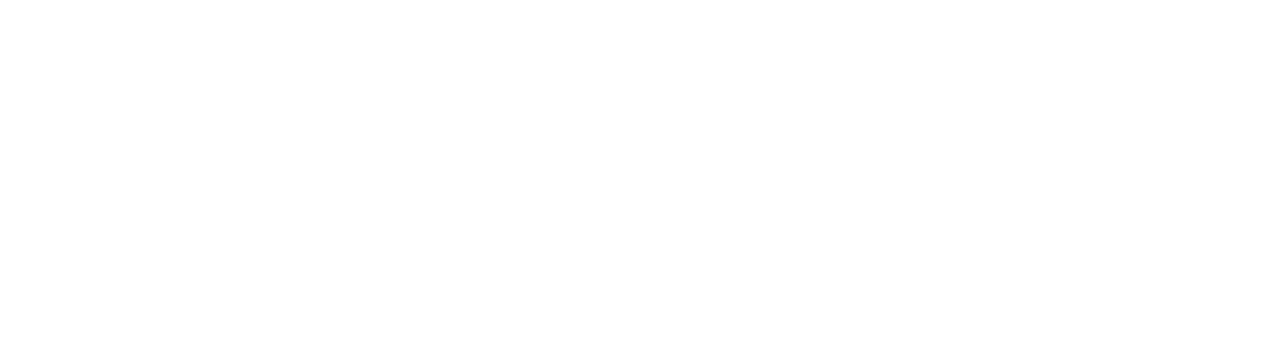
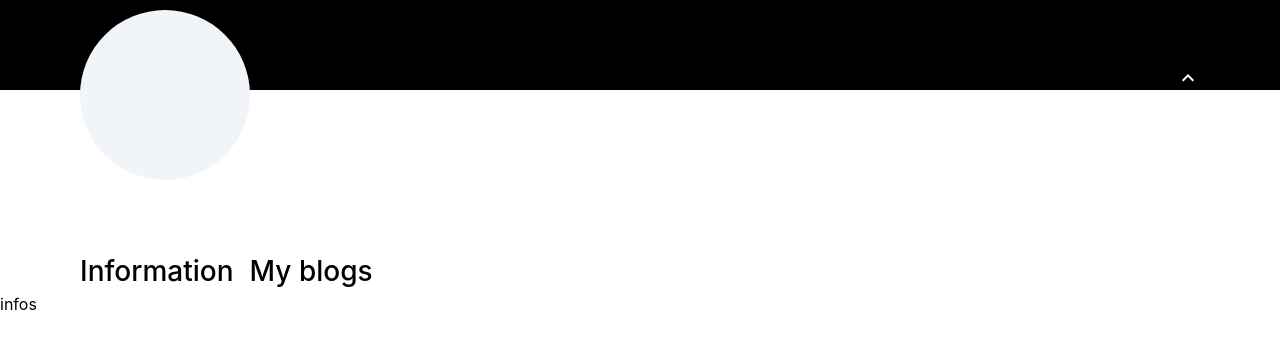
Before and after one commit to Huyhehe/react-blog, a React (Create React App) app: page /profile/info in a window 1280 px wide. Before the commit this address had no page. Shown: the top 348 px of the page. Built offline with nearby package versions, Linux system fonts and the light colour scheme.

Commit message:
modify router

```diff
--- a/src/App.js
+++ b/src/App.js
@@ -28,7 +28,23 @@
                     <Page title={"React blogs"} />
                   </Layout>
                 }
-              />
+              >
+                {route.childrens &&
+                  route.childrens.map((children, index) => {
+                    const ChildPage = children.component;
+                    return (
+                      <Route
+                        key={index}
+                        path={children.path}
+                        element={
+                          <Layout>
+                            <ChildPage title={"React blogs"} />
+                          </Layout>
+                        }
+                      />
+                    );
+                  })}
+              </Route>
             );
           })}
           {publicRoutes.map((route, index) => {
--- /dev/null
+++ b/src/Pages/Profile/Info.jsx
@@ -0,0 +1,5 @@
+const Info = () => {
+  return <div>infos</div>;
+};
+
+export default Info;
--- a/src/Pages/Profile.jsx
+++ b/src/Pages/Profile/Profile.jsx
@@ -1,5 +1,6 @@
 import { MdKeyboardArrowUp } from "react-icons/md";
 import { useSelector } from "react-redux";
+import { NavLink, Outlet } from "react-router-dom";
 
 const Profile = () => {
   const user = useSelector((state) => state.user?.user);
@@ -10,7 +11,7 @@
     },
     {
       title: "My blogs",
-      direction: "/profile/blogs",
+      direction: "blogs",
     },
   ];
 
@@ -36,10 +37,18 @@
         {links.map((link, index) => {
           return (
             <div key={index} className="cursor-pointer">
-              <span className="text-[1.75rem] font-medium">{link.title}</span>
+              <NavLink
+                to={link.direction}
+                className="text-[1.75rem] font-medium"
+              >
+                {link.title}
+              </NavLink>
             </div>
           );
         })}
+      </div>
+      <div>
+        <Outlet />
       </div>
     </div>
   );
--- a/src/Routes/index.js
+++ b/src/Routes/index.js
@@ -3,7 +3,8 @@
 import Home from "~/Pages/Home";
 import SingleBlog from "~/Pages/SingleBlog";
 import { UnAuthLayout, ProfileLayout } from "~/Layouts";
-import Profile from "~/Pages/Profile";
+import Profile from "~/Pages/Profile/Profile";
+import Info from "~/Pages/Profile/Info";
 
 //publicRoutes
 const publicRoutes = [
@@ -13,7 +14,15 @@
 
 //privateRoutes
 const privateRoutes = [
-  { path: "/profile", component: Profile, layout: ProfileLayout },
+  {
+    path: "/profile",
+    component: Profile,
+    layout: ProfileLayout,
+    childrens: [
+      { path: "info", component: Info, layout: ProfileLayout },
+      { path: "myBlogs", component: Info, layout: ProfileLayout },
+    ],
+  },
   { path: "/create", component: Create },
   { path: "/singleBlog/:id", component: SingleBlog },
   { path: "/", component: Home },
```
